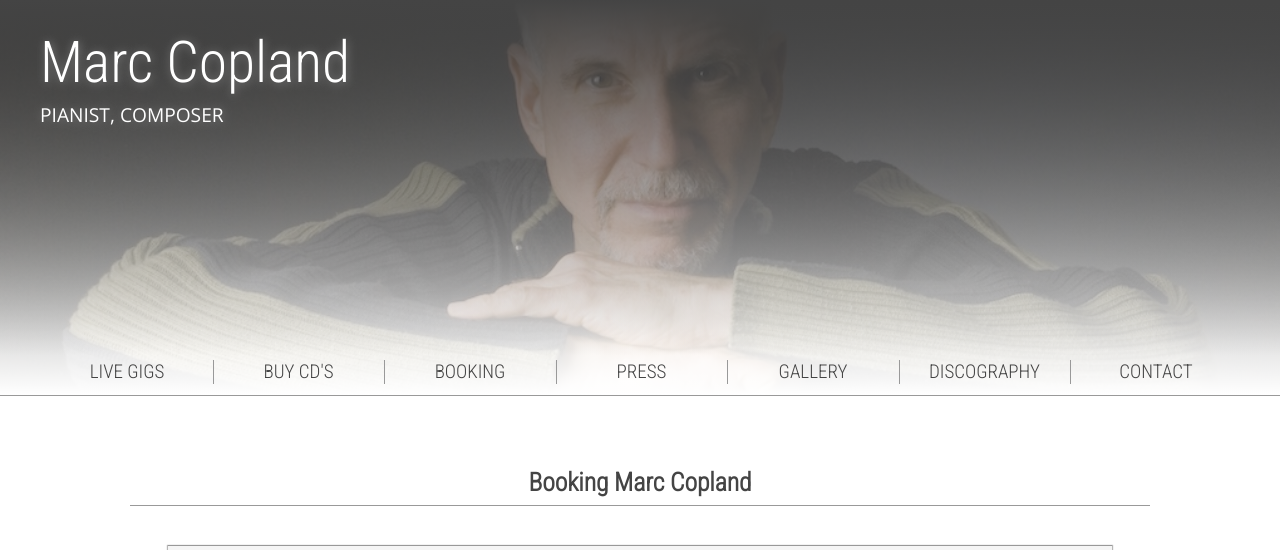
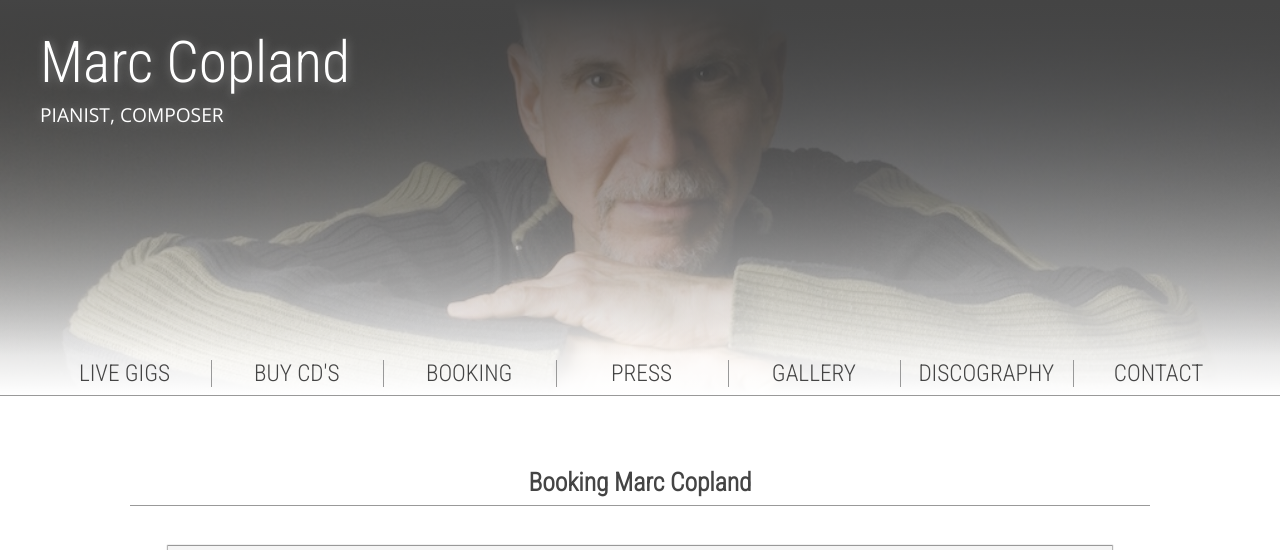
Before and after one commit to aleksfadini/marccopland, a PHP site: page /booking.html in a window 1280 px wide. Shown: the top 550 px of the page. Run offline with PHP 8.4, Linux system fonts and the light colour scheme.

Commit message:
small fix on nav

```diff
--- a/css/style.css
+++ b/css/style.css
@@ -134,7 +134,7 @@ nav {
   text-align: center;
   margin: 30px 0 0;
   font-family: 'Roboto Condensed', sans-serif;
-  font-size: 0.9em;
+  font-size: 1.1em;
   text-transform: uppercase;
 }
 
```
